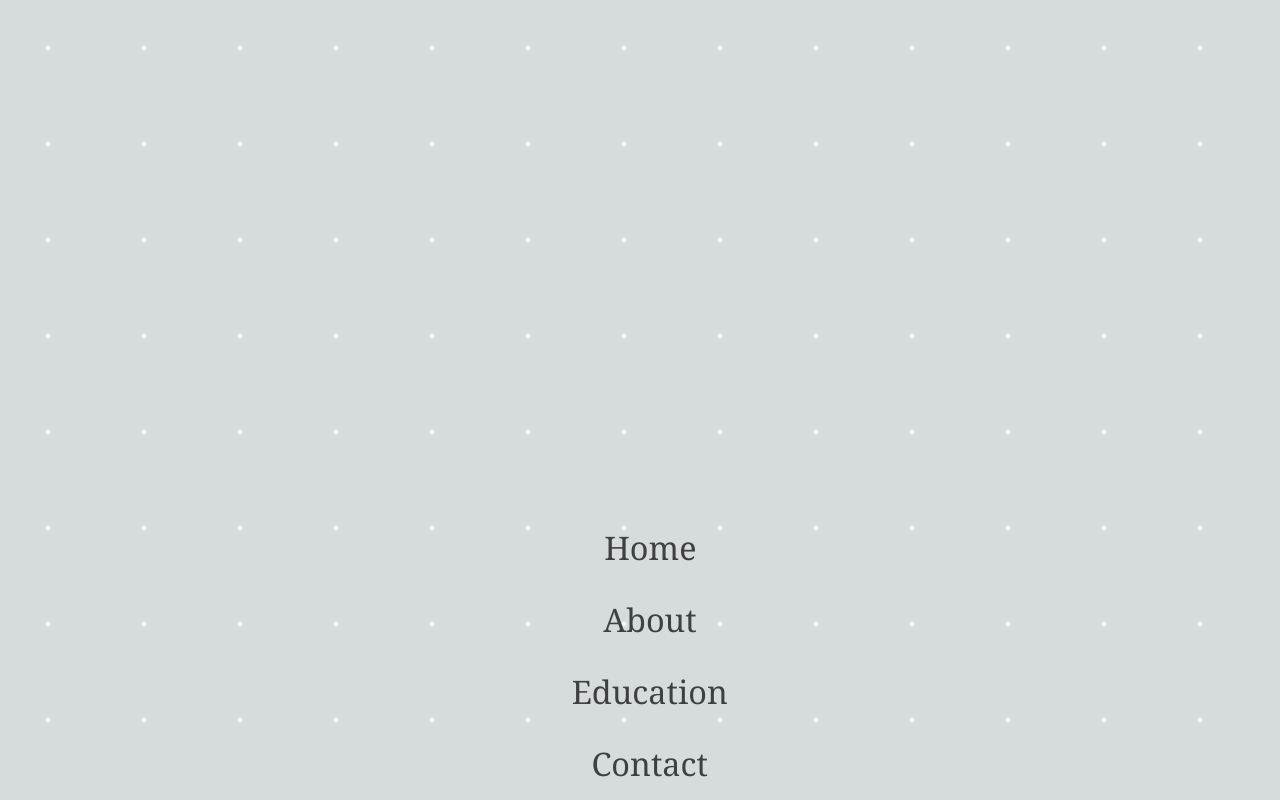
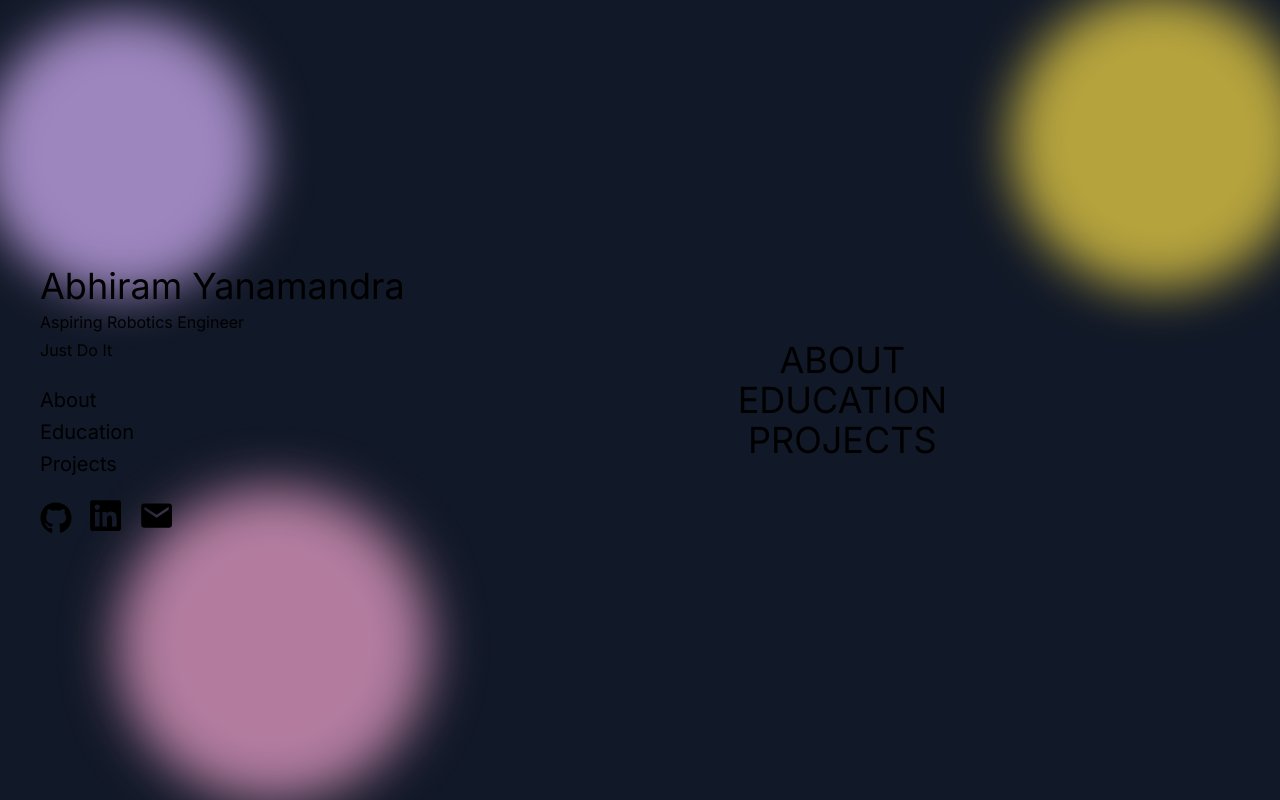
Before and after one commit to AbhiramYanamandra/website-2.0, a Next.js app in the folder my-app/: page / in a window 1280 px wide. Built offline with nearby package versions, Linux system fonts and the light colour scheme.

Commit message:
Beautified Single Page

```diff
--- a/my-app/src/app/globals.css
+++ b/my-app/src/app/globals.css
@@ -6,6 +6,10 @@
   --foreground-rgb: 0, 0, 0;
   --background-start-rgb: 214, 219, 220;
   --background-end-rgb: 255, 255, 255;
+  --color-cursor: 220, 90, 90;
+  --cursor-outline-shade: 0.3;
+  --cursor-size: 10px;
+  --cursor-outline-size: 12px;
 }
 
 @media (prefers-color-scheme: dark) {
@@ -13,20 +17,19 @@
     --foreground-rgb: 255, 255, 255;
     --background-start-rgb: 0, 0, 0;
     --background-end-rgb: 0, 0, 0;
+    --color-cursor: 220, 90, 90;
+    --cursor-outline-shade: 0.3;
+    --cursor-size: 10px;
+    --cursor-outline-size: 12px;
   }
 }
 
 @layer utilities {
-  .bg-radial-gradient {
-    height: 100vh;
-    width: 100vw;
-    background-image: radial-gradient(rgb(255, 255, 255) 0.9%, transparent 5%);
-    background-position: 0% 0%;
-    background-size: 12vmin 12vmin;
-    position: absolute;
-    left: 0px;
-    top: 0px;
-    z-index: 1;
+  .animation-delay-2000 {
+    animation-delay: 2s;
+  }
+  .animation-delay-4000 {
+    animation-delay: 4s;
   }
 }
 
@@ -39,4 +42,9 @@ body {
       rgb(var(--background-end-rgb))
     )
     rgb(var(--background-start-rgb));
+
+  /* cursor: none; */
+  /* color: #fff; */
+  font-family: "Inter", sans-serif;
+
 }
--- a/my-app/src/app/page.js
+++ b/my-app/src/app/page.js
@@ -1,18 +1,57 @@
 import React from "react";
 import Link from 'next/link';
-// const defaultTheme = require('tailwindcss/defaultTheme')
+import { FaGithub, FaLinkedin} from "react-icons/fa";
+import { IoMdMail } from "react-icons/io";
+
+export default function Page() {
+	return (
+		<>
+		<div className="bg-gray-900 h-screen w-screen">
+			{/* Blobs */}
+			<div className="sticky">
+				<div className="fixed top-0 -left-4 w-72 h-72 bg-purple-300 rounded-full opacity-70 mix-blend-multiply filter blur-xl animate-blob"></div>
+				<div className="fixed top-0 -right-4 w-72 h-72 bg-yellow-300 rounded-full opacity-70 mix-blend-multiply filter blur-xl animate-blob animation-delay-2000"></div>
+				<div className="fixed -bottom-8 left-28 w-72 h-72 bg-pink-300 rounded-full opacity-70 mix-blend-multiply filter blur-xl animate-blob animation-delay-4000"></div>
+			</div>
+
+			<div className="flex flex-row ">
+				{/* Sticky Sidebar */}
+				<div className="sticky top-0 h-screen flex flex-col justify-center items-start pl-10">
+					{/* Name & Ethos Statement */}
+					<div id="home" className="justify-center content-center">
+						<a href="#home" className="text-4xl">Abhiram Yanamandra</a>
+						<p className="mt-1">Aspiring Robotics Engineer</p>
+						<p className="mt-1"> Just Do It</p>
+					</div>
+					<div className="mt-5">
+						<a href='#about' className="flex flex-col text-xl pt-1">About</a>
+						<a href='#education' className="flex flex-col text-xl pt-1">Education</a>
+						<a href='#project' className="flex flex-col text-xl pt-1">Projects</a>
+					</div>
+
+					{/* Contacts */}
+					<div id="contact" className="flex flex-row mt-5 items-baseline">
+						<div className="mr-4 transition ease-in-out delay-150 hover:-translate-y-1 hover:scale-110 duration-300">
+							<a href="https://github.com/AbhiramYanamandra"><FaGithub size={"2em"} /></a>
+						</div>
+						<div className="mr-4 transition ease-in-out delay-150 hover:-translate-y-1 hover:scale-110 duration-300">
+							<a href="https://www.linkedin.com/in/abhiram-yanamandra-a803b7246/"><FaLinkedin size={"2.2em"} /></a>
+						</div>
+						<div className="transition ease-in-out delay-150 hover:-translate-y-1 hover:scale-110 duration-300">
+							<a href="https://mail.google.com/mail/u/ysabhiram@gmail.com/#compose"><IoMdMail size={"2.2em"} /></a>
+						</div>
+					</div>
+				</div>
 
 
-export default function Page() {
-  return (
-    <>
-		<div className="h-screen w-screen bg-radial-gradient flex flex-col justify-end items-center content-center">
-			<a href='/' className="p-4 ml-5 100vh flex flex-col text-4xl font-serif opacity-70 hover:opacity-100 scale-90 hover:scale-100">Home</a>
-			<a href='/' className="p-4 ml-5 100vh flex flex-col text-4xl font-serif opacity-70 hover:opacity-100 scale-90 hover:scale-100">About</a>
-			<a href='/' className="p-4 ml-5 100vh flex flex-col text-4xl font-serif opacity-70 hover:opacity-100 scale-90 hover:scale-100">Education</a>
-			<a href='/' className="p-4 ml-5 100vh flex flex-col text-4xl font-serif opacity-70 hover:opacity-100 scale-90 hover:scale-100">Contact</a>
+				<div className="flex-grow overflow-y-auto flex flex-col items-center justify-center p-8">
+					<div id="about" className="text-4xl">ABOUT</div>
+          			<div id="education" className="text-4xl">EDUCATION</div>
+          			<div id="project" className="text-4xl">PROJECTS</div>
+        		</div>
+			</div>
+
 		</div>
-    </>
-  );
-
+		</>
+	);
 }
--- a/my-app/tailwind.config.js
+++ b/my-app/tailwind.config.js
@@ -9,7 +9,6 @@ module.exports = {
     extend: {
       backgroundImage: {
         'gradient-radial': 'radial-gradient(var(--tw-gradient-stops))',
-        // 'gradient-radial': 'rgba(225, 255, 0.1), 9%',
         'gradient-conic':
           'conic-gradient(from 180deg at 50% 50%, var(--tw-gradient-stops))',
       },
@@ -19,13 +18,29 @@ module.exports = {
         'contain': 'contain',
         '50%': '50%',
         '16': '4rem',
-      }
+      },
+      animation: {
+        blob: 'blob 10s infinite',
+      },
+      keyframes: {
+        blob: {
+          '0%, 100%': {
+            transform: 'translate(0, 0) scale(1)',
+          },
+          '25%': {
+            transform: 'translate(20px, -50px) scale(1.1)',
+          },
+          '50%': {
+            transform: 'translate(0, 20px) scale(1)',
+          },
+          '75%': {
+            transform: 'translate(-20px, -15px) scale(0.9)',
+          },
+        },
+      },
     },
     variants: {
-      extend: {
-        scale: ['hover'], // Enable the hover variant for the scale utility
-        transformOrigin: ['hover'],
-      },
+      extend: {},
     },
   },
   plugins: [],
```
Also changed, not shown: my-app/package.json (+6 -4 lines), 1 other file (tests, documents, lock files or other folders).
